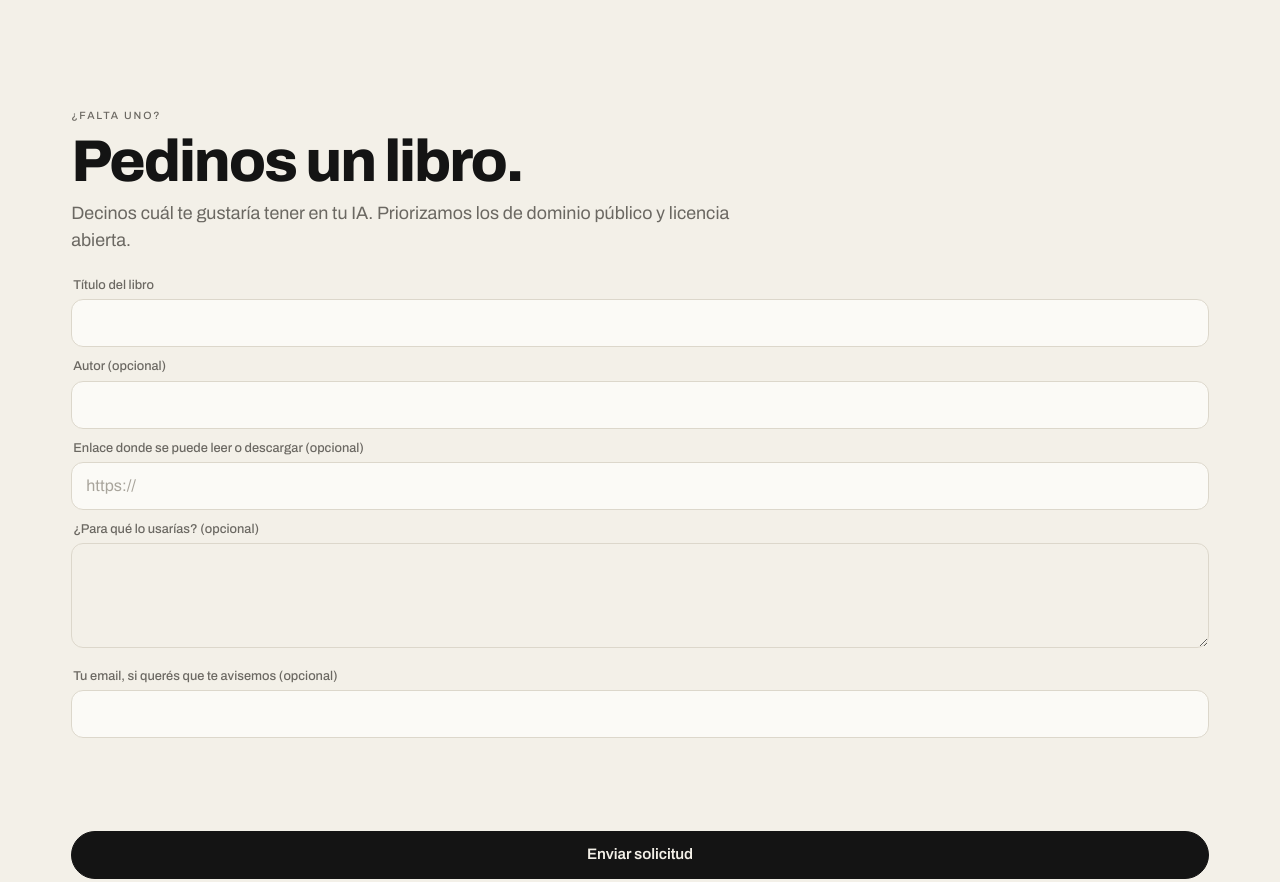
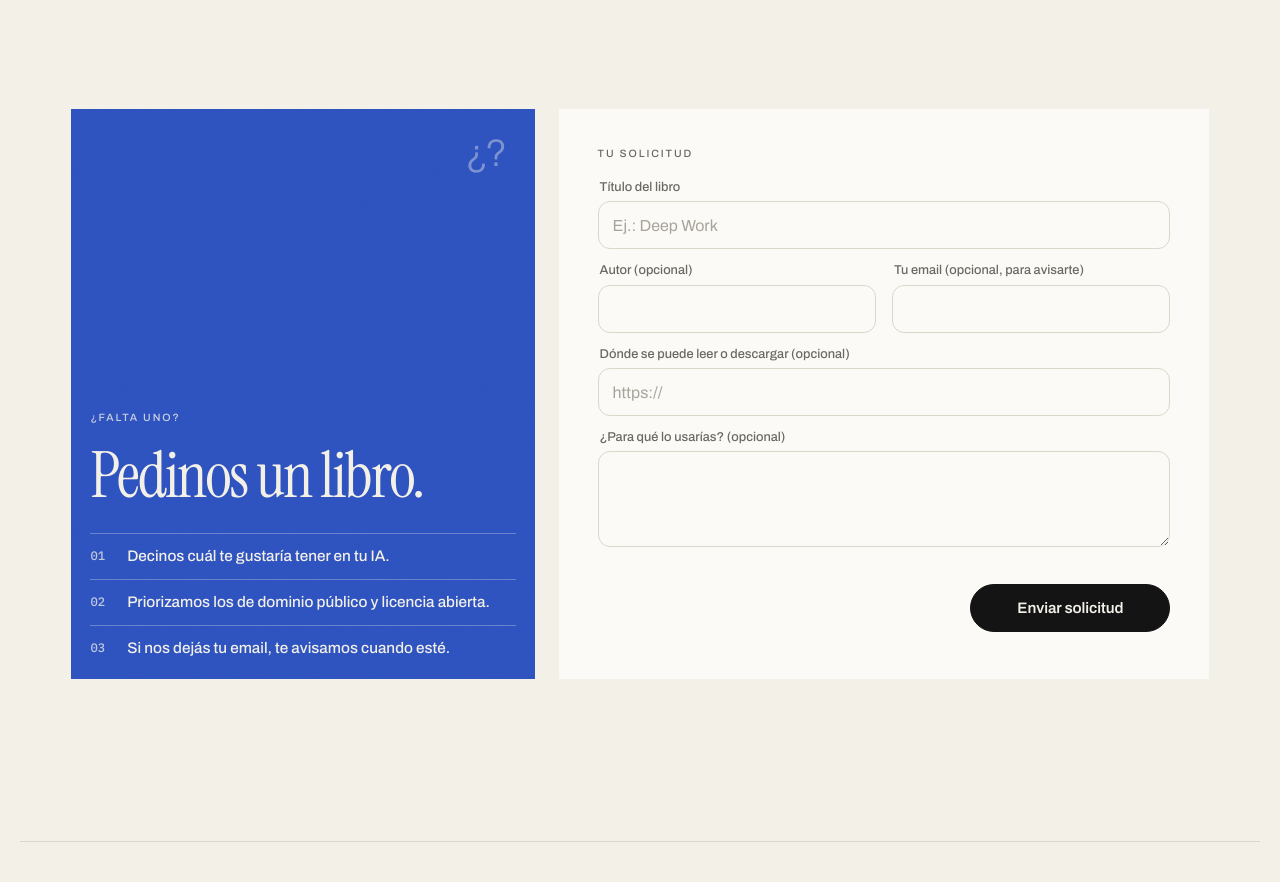
Before and after one commit to kitifica-max/textovivo, a plain HTML site: page diseno/index.html in a window 1280 px wide. Shown: the part 4695-5577 px from the top of the page. Drawn offline with Linux system fonts and the light colour scheme; no server answers.

Commit message:
Pedinos un libro: poster + panel liso en la grilla del sitio; aviso de pestaña nueva en Subir; menu de 44 px en pantallas tactiles
Co-Authored-By: Claude Sonnet 5.5 <noreply@anthropic.com>

```diff
--- a/diseno/estilos.css
+++ b/diseno/estilos.css
@@ -115,6 +115,8 @@ p { margin: 0 0 1em; }
 .navegacion a:not(.boton):hover { color: var(--tinta); background: color-mix(in srgb, var(--tinta) 6%, transparent); }
 .navegacion a[aria-current="page"] { color: var(--tinta); background: color-mix(in srgb, var(--tinta) 8%, transparent); }
 .navegacion .boton { margin-left: 8px; }
+/* En pantallas táctiles, cada enlace del menú mide al menos 44 px de alto (área cómoda para el dedo). */
+@media (pointer: coarse) { .navegacion a:not(.boton), .navegacion button.salir { min-height: 44px; display: inline-flex; align-items: center; } }
 .navegacion button.salir { font: inherit; font-size: 0.9rem; font-weight: 500; color: var(--gris); background: none; border: 0; padding: 8px 12px; border-radius: 999px; cursor: pointer; }
 .navegacion button.salir:hover { color: var(--tinta); background: color-mix(in srgb, var(--tinta) 6%, transparent); }
 @media (max-width: 420px) {
--- a/diseno/index.html
+++ b/diseno/index.html
@@ -32,6 +32,43 @@
   .apertura .acciones { display: flex; flex-wrap: wrap; gap: 10px; margin-top: 30px; }
 
   /* Usos: lo primero después del titular */
+  /* ---------- Pedinos un libro: póster + ficha de biblioteca ---------- */
+  .pedir { padding: clamp(56px, 9vw, 112px) 0 clamp(48px, 7vw, 96px); }
+  .pedir-grid { display: grid; grid-template-columns: minmax(0, 5fr) minmax(0, 7fr); gap: clamp(16px, 2vw, 24px); align-items: stretch; }
+  .pedir-poster { aspect-ratio: auto; min-height: 100%; }
+  .pedir-poster .num { font-size: 9cqi; }
+  .pedir-micro { color: inherit; opacity: .8; margin-top: auto; }
+  .pedir-poster .titulo { font-size: 15cqi; line-height: .95; margin: 10px 0 6cqi; }
+  .pedir-puntos { list-style: none; margin: 0; padding: 0; display: grid; gap: 12px; font: 500 max(0.92rem, 3.6cqi)/1.4 var(--sans); }
+  .pedir-puntos li { display: grid; grid-template-columns: 2.4em 1fr; border-top: 1px solid color-mix(in srgb, currentColor 30%, transparent); padding-top: 12px; }
+  .pedir-puntos span { font: 500 .8em/1.6 var(--mono); opacity: .75; }
+
+  .ficha { background: var(--superficie); padding: clamp(22px, 3vw, 40px); display: flex; flex-direction: column; }
+  .ficha-cabeza { margin: 0 0 18px; }
+  .ficha-form { display: grid; grid-template-columns: 1fr 1fr; gap: 14px 16px; }
+  .ficha-form .ancho { grid-column: 1 / -1; }
+  .ficha .campo label small { color: var(--gris); font-size: inherit; }
+  .ficha .campo textarea { width: 100%; min-height: 96px; padding: 12px 14px; border: 1px solid var(--linea); border-radius: 12px; background: var(--superficie);
+    color: var(--tinta); font: 400 1rem/1.45 var(--sans); resize: vertical; transition: border-color .15s, box-shadow .15s; }
+  .ficha .campo textarea:focus { outline: none; border-color: var(--foco); box-shadow: 0 0 0 4px color-mix(in srgb, var(--foco) 22%, transparent); }
+  .ficha-pie { display: flex; flex-wrap: wrap; align-items: center; justify-content: space-between; gap: 14px; margin-top: 6px; }
+  .ficha-ts { min-height: 65px; }
+  .ficha-pie .boton { min-width: 200px; }
+  .ficha .error { margin: 0 0 14px; }
+  .ficha-ok { display: grid; gap: 12px; justify-items: start; align-content: center; flex: 1; font-size: 1.05rem; }
+  .ficha-ok p { margin: 0; }
+  .ficha-check { width: 56px; height: 56px; border-radius: 50%; display: grid; place-items: center; background: color-mix(in srgb, #2f8f5b 14%, transparent); color: #2f8f5b; animation: ficha-entra .45s var(--resorte) both; }
+  .ficha-check svg { width: 28px; height: 28px; }
+  @keyframes ficha-entra { from { opacity: 0; transform: scale(.8); } }
+
+  @media (max-width: 860px) {
+    .pedir-grid { grid-template-columns: 1fr; }
+    .pedir-poster { min-height: 0; }
+    .pedir-poster .titulo { font-size: 13cqi; }
+    .ficha-form { grid-template-columns: 1fr; }
+    .ficha-pie .boton { width: 100%; }
+  }
+  @media (prefers-reduced-motion: reduce) { .ficha-check { animation: none; } }
   .usos { padding: clamp(8px, 2vw, 24px) 0 clamp(64px, 9vw, 112px); }
   .usos .grilla { grid-template-columns: repeat(3, 1fr); }
   @media (max-width: 1060px) { .usos .grilla { grid-template-columns: repeat(2, 1fr); } }
@@ -407,23 +444,38 @@
     </div>
   </section>
 
-  <section id="pedir-libro" aria-label="Pedir un libro" style="padding:clamp(56px,9vw,112px) 0 clamp(40px,6vw,80px)">
-    <div class="envoltura">
-      <div class="caja-centro" style="margin:0 auto">
-        <p class="micro">¿Falta uno?</p>
-        <h2 style="margin-top:10px">Pedinos un libro.</h2>
-        <p class="bajada" style="margin:10px 0 24px">Decinos cuál te gustaría tener en tu IA. Priorizamos los de dominio público y licencia abierta.</p>
-        <p id="pl-ok" class="ok" role="status" hidden>¡Gracias! Recibimos tu solicitud. La revisamos con calma.</p>
+  <section id="pedir-libro" class="pedir" aria-labelledby="pedir-titulo">
+    <div class="envoltura pedir-grid">
+      <aside class="poster c-azul pedir-poster" data-aparece style="--i:1">
+        <span class="num">¿?</span>
+        <p class="micro pedir-micro">¿Falta uno?</p>
+        <h2 class="titulo t-serif" id="pedir-titulo">Pedinos un libro.</h2>
+        <ul class="pedir-puntos">
+          <li><span aria-hidden="true">01</span>Decinos cuál te gustaría tener en tu IA.</li>
+          <li><span aria-hidden="true">02</span>Priorizamos los de dominio público y licencia abierta.</li>
+          <li><span aria-hidden="true">03</span>Si nos dejás tu email, te avisamos cuando esté.</li>
+        </ul>
+      </aside>
+
+      <div class="ficha" data-aparece style="--i:2">
+        <p class="micro ficha-cabeza">Tu solicitud</p>
         <p id="pl-error" class="error" role="alert" hidden></p>
-        <form id="pl-f" novalidate>
-          <div class="campo"><label for="pl-titulo">Título del libro</label><input id="pl-titulo" required maxlength="200" autocomplete="off"></div>
-          <div class="campo" style="margin-top:12px"><label for="pl-autor">Autor (opcional)</label><input id="pl-autor" maxlength="200" autocomplete="off"></div>
-          <div class="campo" style="margin-top:12px"><label for="pl-enlace">Enlace donde se puede leer o descargar (opcional)</label><input id="pl-enlace" type="url" inputmode="url" placeholder="https://" maxlength="500" autocomplete="off"></div>
-          <div class="campo" style="margin-top:12px"><label for="pl-motivo">¿Para qué lo usarías? (opcional)</label><textarea id="pl-motivo" rows="3" maxlength="1000" style="width:100%;box-sizing:border-box;font:inherit;padding:12px 14px;border:1px solid var(--linea,#d8d3c6);border-radius:12px;background:transparent;color:inherit;resize:vertical"></textarea></div>
-          <div class="campo" style="margin-top:12px"><label for="pl-email">Tu email, si querés que te avisemos (opcional)</label><input id="pl-email" type="email" autocomplete="email" maxlength="200"></div>
+        <div id="pl-ok" class="ficha-ok" role="status" hidden>
+          <span class="ficha-check" aria-hidden="true"><svg viewBox="0 0 24 24" fill="none" stroke="currentColor" stroke-width="2.4" stroke-linecap="round" stroke-linejoin="round"><path d="M5 12.5l4.5 4.5L19 7.5"/></svg></span>
+          <p><strong>¡Gracias!</strong> Recibimos tu solicitud y la revisamos con calma.</p>
+          <a class="enlace" href="/biblioteca.html">Mientras tanto, mirá la biblioteca →</a>
+        </div>
+        <form id="pl-f" class="ficha-form" novalidate>
+          <div class="campo ancho"><label for="pl-titulo">Título del libro</label><input id="pl-titulo" required maxlength="200" autocomplete="off" placeholder="Ej.: Deep Work"></div>
+          <div class="campo"><label for="pl-autor">Autor <small>(opcional)</small></label><input id="pl-autor" maxlength="200" autocomplete="off"></div>
+          <div class="campo"><label for="pl-email">Tu email <small>(opcional, para avisarte)</small></label><input id="pl-email" type="email" autocomplete="email" maxlength="200"></div>
+          <div class="campo ancho"><label for="pl-enlace">Dónde se puede leer o descargar <small>(opcional)</small></label><input id="pl-enlace" type="url" inputmode="url" placeholder="https://" maxlength="500" autocomplete="off"></div>
+          <div class="campo ancho"><label for="pl-motivo">¿Para qué lo usarías? <small>(opcional)</small></label><textarea id="pl-motivo" rows="3" maxlength="1000"></textarea></div>
           <div style="position:absolute;left:-9999px" aria-hidden="true"><label>Web <input id="pl-web" tabindex="-1" autocomplete="off"></label></div>
-          <div id="pl-ts" style="margin:14px 0;min-height:65px"></div>
-          <button class="boton ancho" type="submit">Enviar solicitud</button>
+          <div class="ficha-pie ancho">
+            <div id="pl-ts" class="ficha-ts"></div>
+            <button class="boton" type="submit">Enviar solicitud</button>
+          </div>
         </form>
       </div>
     </div>
@@ -490,7 +542,7 @@ document.querySelectorAll(".filtros-usos button").forEach((b) => b.addEventListe
       method: "POST", headers: { "content-type": "application/json" },
       body: JSON.stringify({ titulo: $("pl-titulo").value, autor: $("pl-autor").value, enlace: $("pl-enlace").value, motivo: $("pl-motivo").value, email: $("pl-email").value, web: $("pl-web").value, turnstile: t })
     }).then(async (x) => ({ ok: x.ok, d: await x.json().catch(() => ({})) })).catch(() => ({ ok: false, d: { error: "No hay conexión. Probá de nuevo." } }));
-    if (r.ok) { f.hidden = true; $("pl-ok").hidden = false; }
+    if (r.ok) { f.hidden = true; $("pl-ok").hidden = false; $("pl-ok").scrollIntoView({ block: "nearest", behavior: "smooth" }); }
     else { falla(r.d.error || "No se pudo enviar. Probá de nuevo."); ts.reset(); }
   });
 })();
```
Also changed, not shown: diseno/subir.html (+1 -1 lines).
